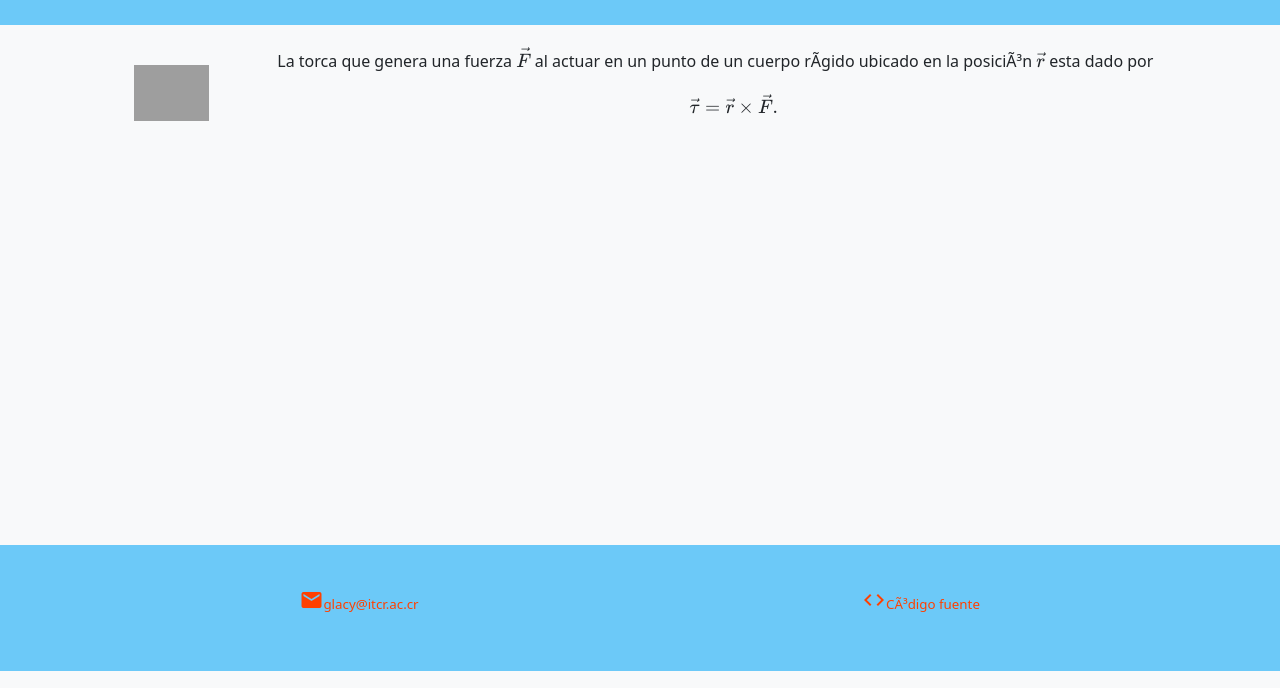
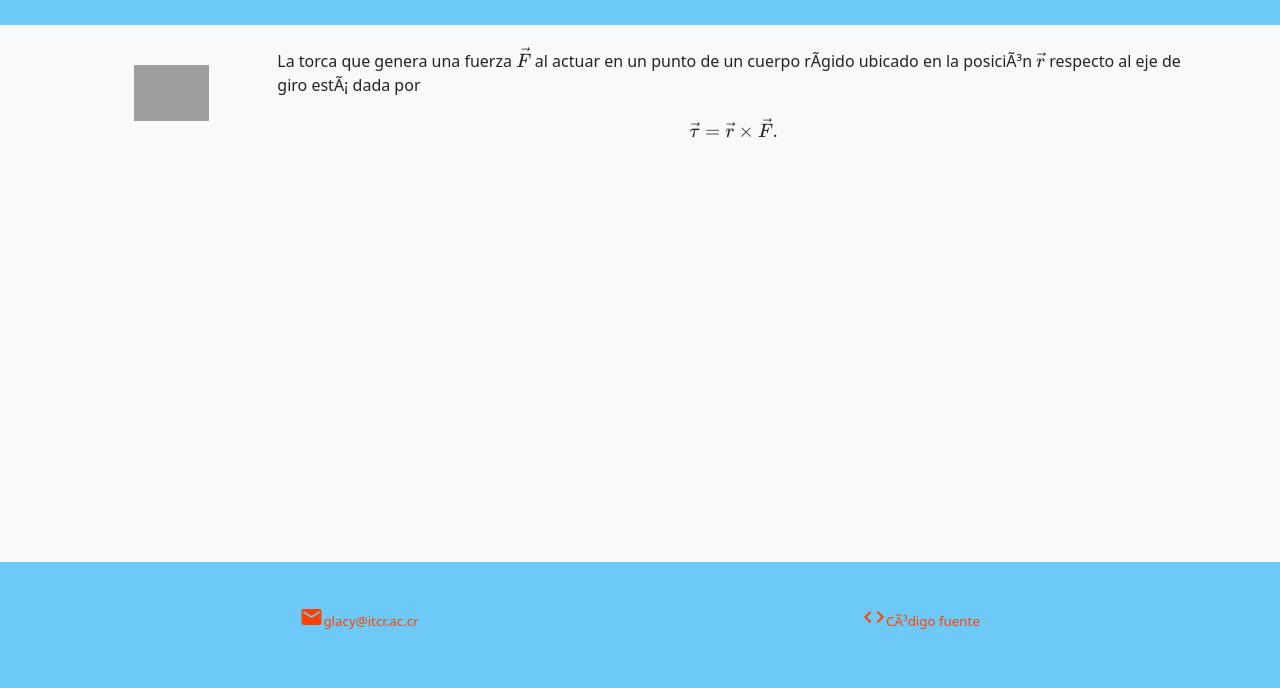
Before and after one commit to glacy/torca, a plain HTML site: page index.html in a window 1280 px wide. Shown: the part 154-842 px from the top of the page. Drawn offline with nearby package versions, Linux system fonts and the light colour scheme; grey boxes are pictures that could not be loaded; a script that the page names is missing.

Commit message:
edits menores

```diff
--- a/index.html
+++ b/index.html
@@ -53,7 +53,7 @@
         </div>
         <div class="col-md-10 col-sm-10 col-lg-10">
           <div><p>
-            La torca que genera una fuerza \( \vec{F} \) al actuar en un punto de un cuerpo rígido ubicado en la posición \( \vec{r} \) esta dado por
+            La torca que genera una fuerza \( \vec{F} \) al actuar en un punto de un cuerpo rígido ubicado en la posición \( \vec{r} \) respecto al eje de giro está dada por
             $$\vec{\tau}=\vec{r}\times \vec{F}.$$
           </p></div>
         </div>
```
